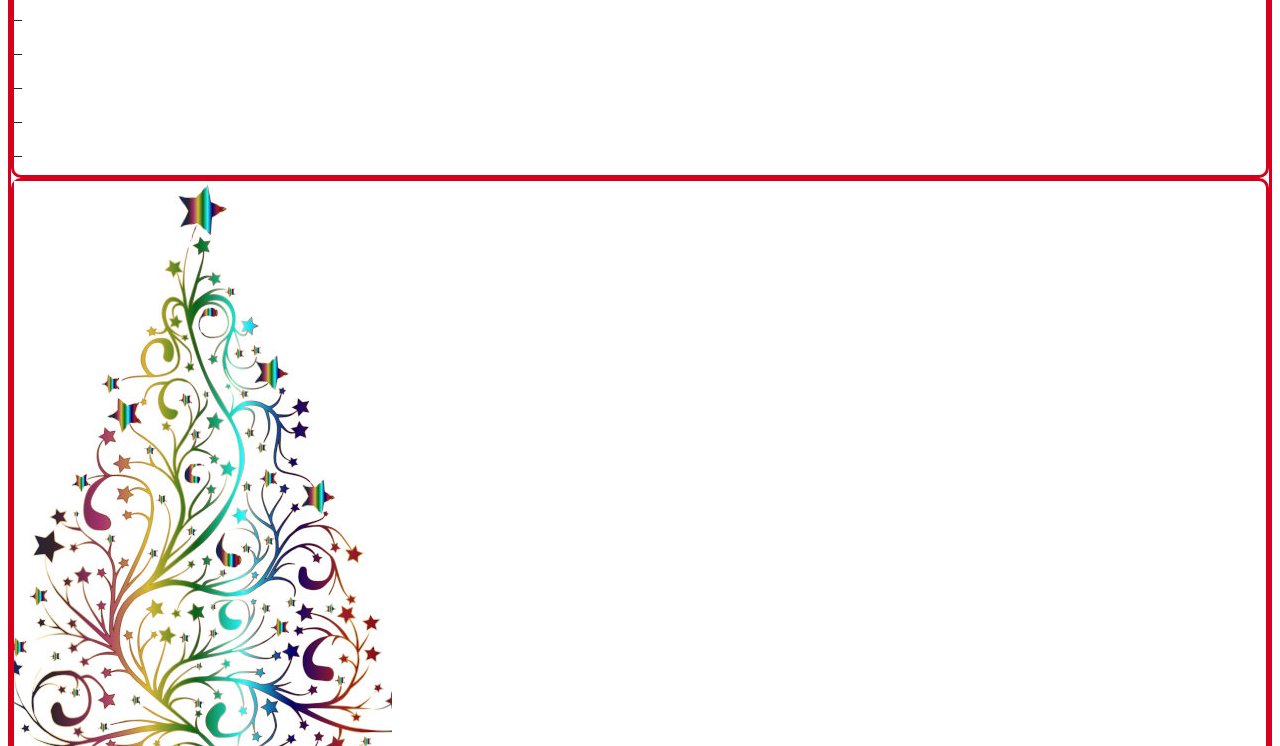
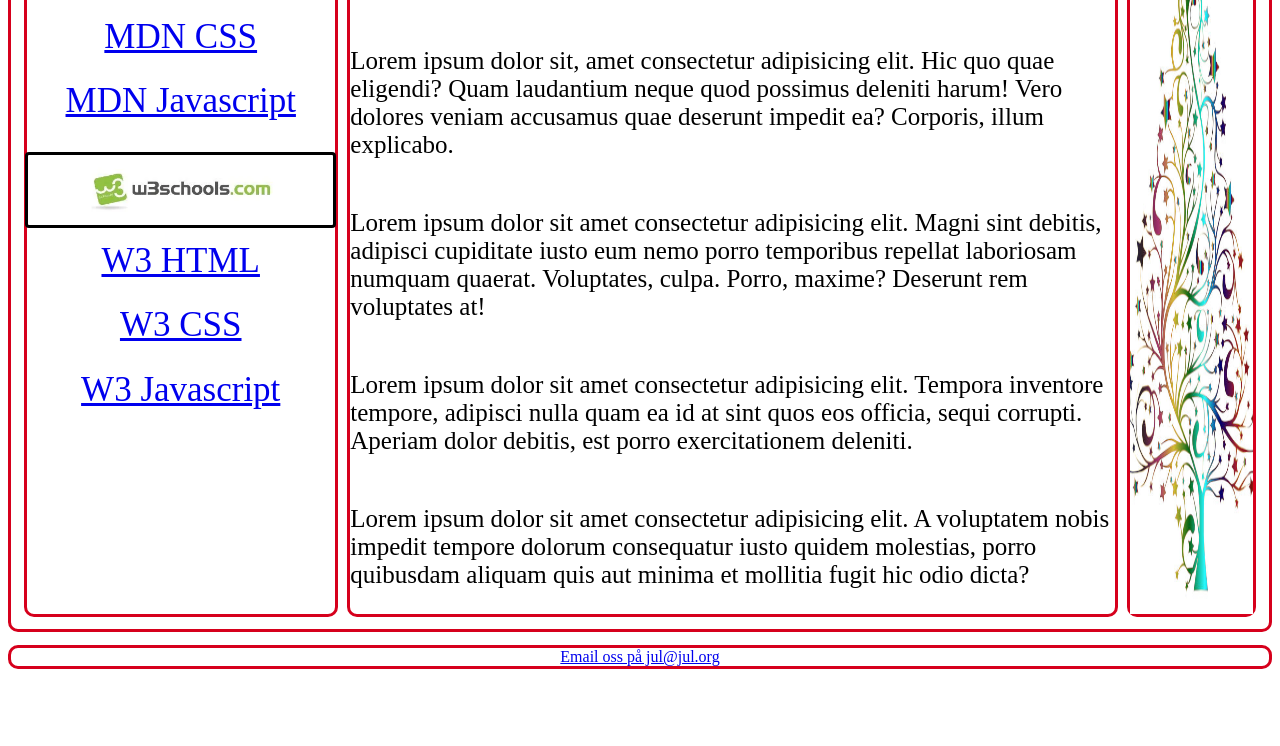
Before and after one commit to TE23E-Karppi-Satero-Alexander/lek5_uppg2, a plain HTML site: page index.html in a window 1280 px wide. Shown: the part 818-1564 px from the top of the page. After the commit the page ends 1495 px from the top, so only its background shows below. Drawn offline with Linux system fonts and the light colour scheme; a web font is replaced by a local one.

Commit message:
Klar med uppgiften

```diff
--- a/index.html
+++ b/index.html
@@ -24,29 +24,29 @@
     </div>
     <div class="mellan">
         <div class="vänster">
-            <img class="bilder" src="./img/mdn_logo.jpg" alt="MDN logga">
+            <img class="bilder" id="MDN" src="./img/mdn_logo.jpg" alt="MDN logga">
             <a class="webb_utveckling" href="https://developer.mozilla.org/en-US/docs/Web/HTML">MDN HTML</a>
             <a class="webb_utveckling" href="https://developer.mozilla.org/en-US/docs/Web/CSS">MDN CSS</a>
             <a class="webb_utveckling" href="https://developer.mozilla.org/en-US/docs/Web/JavaScript">MDN Javascript</a>
             <br>
-            <img class="bilder" src="./img/w3schools.webp" alt="w3schools logga">
+            <img class="bilder" id="w3" src="./img/w3schools.webp" alt="w3schools logga">
             <a class="webb_utveckling" href="https://www.w3schools.com/html/">W3 HTML</a>
             <a class="webb_utveckling" href="https://www.w3schools.com/css/default.asp">W3 CSS</a>
             <a class="webb_utveckling" href="https://www.w3schools.com/js/default.asp">W3 Javascript</a>
         </div>
         <div class="mitten">
-            <p>_</p>
-            <p>_</p>
-            <p>_</p>
-            <p>_</p>
-            <p>_</p>
+            <p>Lorem, ipsum dolor sit amet consectetur adipisicing elit. Quos eaque provident accusantium harum sequi non cupiditate enim, neque nemo impedit ullam sunt fuga ut a, officiis expedita architecto dicta reprehenderit?</p>
+            <p>Lorem ipsum dolor sit, amet consectetur adipisicing elit. Hic quo quae eligendi? Quam laudantium neque quod possimus deleniti harum! Vero dolores veniam accusamus quae deserunt impedit ea? Corporis, illum explicabo.</p>
+            <p>Lorem ipsum dolor sit amet consectetur adipisicing elit. Magni sint debitis, adipisci cupiditate iusto eum nemo porro temporibus repellat laboriosam numquam quaerat. Voluptates, culpa. Porro, maxime? Deserunt rem voluptates at!</p>
+            <p>Lorem ipsum dolor sit amet consectetur adipisicing elit. Tempora inventore tempore, adipisci nulla quam ea id at sint quos eos officia, sequi corrupti. Aperiam dolor debitis, est porro exercitationem deleniti.</p>
+            <p>Lorem ipsum dolor sit amet consectetur adipisicing elit. A voluptatem nobis impedit tempore dolorum consequatur iusto quidem molestias, porro quibusdam aliquam quis aut minima et mollitia fugit hic odio dicta?</p>
         </div>
         <div class="höger">
             <img class="julträd" src="./img/christmasTree.jpg" alt="Julgran">
         </div>
     </div>
     <div class="sidfot">
-        <a href="mailto:jul@jul.org. annadag@jul.org">Email oss på jul"jul.org</a>
+        <a href="mailto:jul@jul.org. annadag@jul.org">Email oss på jul@jul.org</a>
     </div>
 </body>
 </html>
--- a/style.css
+++ b/style.css
@@ -9,26 +9,86 @@ div{
     display: flex;
     flex-direction: column;
     background-image: url(./img/snow_winter_trees.jpg);
+    background-size: cover;
     padding-bottom: 20%;
     margin-bottom: 2%;
+    height: 250px;
+    font-family: Mountains of Christmas, arial;
 }
 
 h1{
     text-align: center;
+    font-size: 50px;
 }
 
 .länkar{
     display: flex;
-    margin-top: 1%;
-    margin-right: 1%;
-    margin-left: 1%;
+    margin: 1%;
     padding: 3%;
+    height: 20%;
+    justify-content: space-around;
 }
 
 .bilder{
+    display: flex;
     border: solid black;
     border-radius: 4px;
+    padding: 2%;
+    height: 80%;
+}
+
+.mellan{
+    display: flex;
+    flex-direction: row;
+    justify-content: space-between;
     padding: 1%;
-    width: 20%;
-    height: 60%;
+    height: 70%;
 }
+
+.vänster{
+    display: flex;
+    flex-direction: column;
+    align-items: center;
+    width: 25%;
+}
+
+#MDN{
+    width: 80%;
+    height: fit-content;
+}
+
+#w3{
+    width: 95%;
+    height: fit-content;
+}
+
+.webb_utveckling{
+    font-size: 35px;
+    margin: 4%;
+}
+
+.mitten{
+    width: 62%;
+    display: flex;
+    flex-direction: column;
+    justify-content: space-evenly;
+}
+
+p{
+    font-size: 25px;
+}
+
+.höger{
+    width: 10%;
+}
+
+.julträd{
+    height: 100%;
+    width: 100%;
+}
+
+.sidfot{
+    display: flex;
+    justify-content: center;
+    margin-top: 1%;
+}
```
